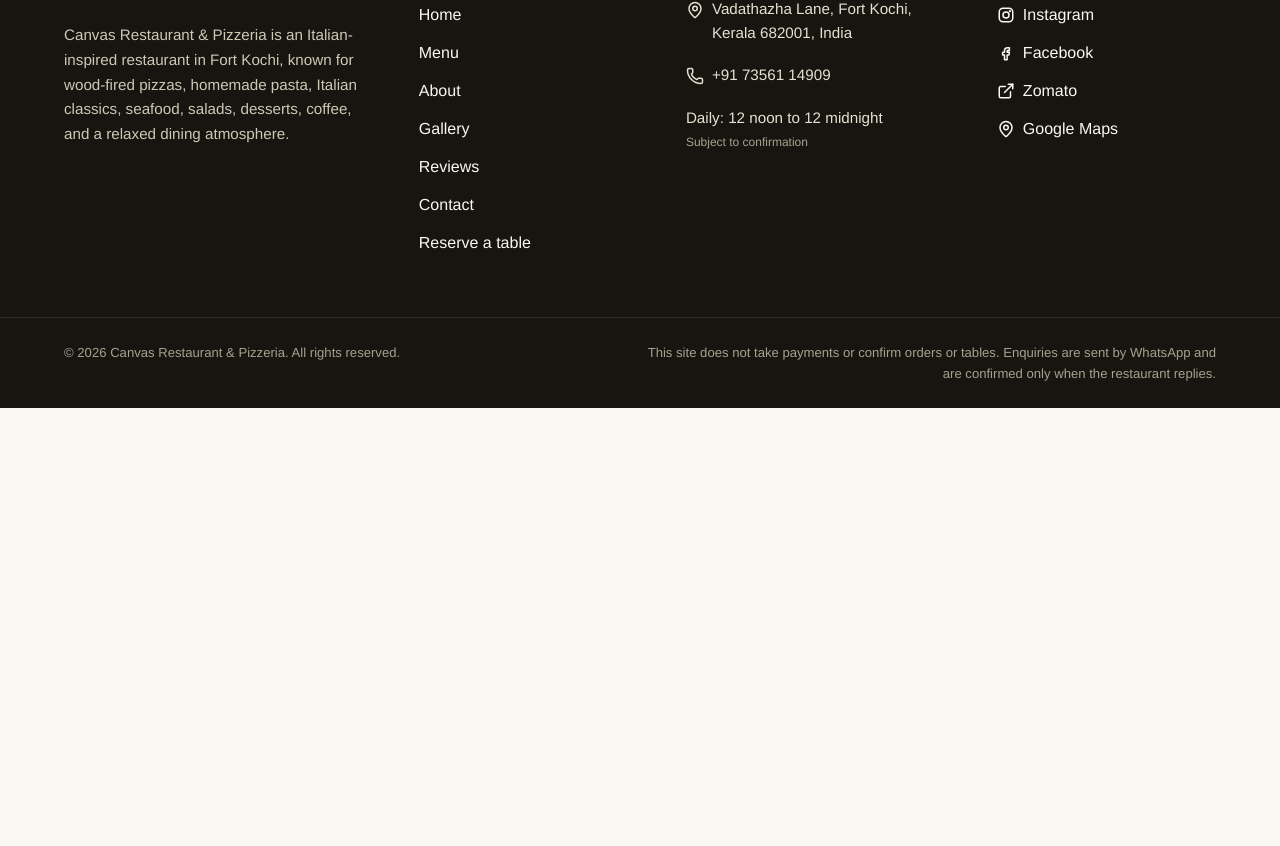
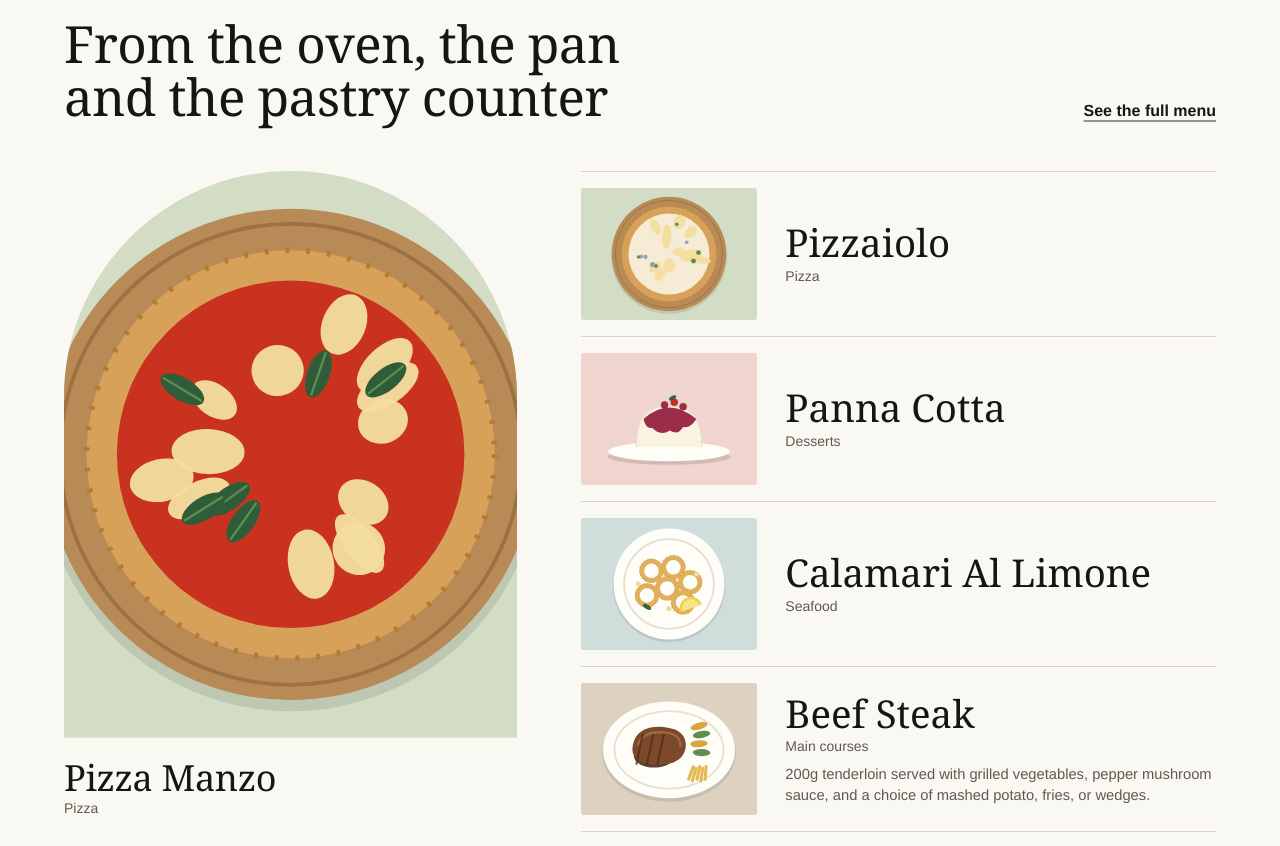
Before and after one commit to abinaze/canvas-restaurant, a React (Vite) app: page / in a window 1280 px wide. Shown: the part 1009-1855 px from the top of the page. Before the commit the page ends 1417 px from the top, so only its background shows below. Built offline with nearby package versions, Linux system fonts and the light colour scheme.

Commit message:
Add featured menu section
Six favourites linking to their dish dialogs.

```diff
--- a/src/pages/Home.tsx
+++ b/src/pages/Home.tsx
@@ -1,6 +1,7 @@
 import { usePageMeta } from "../hooks/usePageMeta";
 import { routes } from "../data/routes";
 import { Hero } from "../sections/Hero";
+import { Featured } from "../sections/Featured";
 
 const meta = routes[0];
 
@@ -9,6 +10,7 @@ export default function Home() {
   return (
     <>
       <Hero />
+      <Featured />
     </>
   );
 }
--- /dev/null
+++ b/src/sections/Featured.tsx
@@ -0,0 +1,41 @@
+import { Link } from "react-router-dom";
+import { featuredItems, getCategory } from "../data/menu";
+import { Picture } from "../components/Picture";
+import { itemArt } from "../components/MenuCard";
+
+export function Featured() {
+  const [lead, ...rest] = featuredItems;
+  return (
+    <section className="section" aria-labelledby="featured-title">
+      <div className="wrap">
+        <div className="flex flex-wrap items-end justify-between gap-6">
+          <h2 id="featured-title" className="h-section max-w-xl">From the oven, the pan and the pastry counter</h2>
+          <Link to="/menu" className="link-underline font-semibold">See the full menu</Link>
+        </div>
+
+        <div className="mt-12 grid gap-10 lg:grid-cols-[5fr_7fr] lg:gap-16">
+          <Link to={`/menu?item=${lead.id}`} className="group block">
+            <Picture id={lead.id} kind={itemArt(lead)} seed={lead.id} alt={lead.name} decorative className="arch aspect-[4/5] w-full" />
+            <h3 className="mt-5 font-display text-4xl">{lead.name}</h3>
+            <p className="text-sm text-muted">{getCategory(lead.category).name}</p>
+          </Link>
+
+          <ul className="border-t border-line">
+            {rest.map((item) => (
+              <li key={item.id} className="border-b border-line">
+                <Link to={`/menu?item=${item.id}`} className="group flex items-center gap-5 py-4 sm:gap-7">
+                  <Picture id={item.id} kind={itemArt(item)} seed={item.id} alt={item.name} decorative className="aspect-[4/3] w-28 shrink-0 rounded-[3px] sm:w-44" />
+                  <span className="min-w-0">
+                    <span className="block font-display text-[clamp(1.7rem,3vw,2.4rem)] leading-none transition-colors group-hover:text-tomato">{item.name}</span>
+                    <span className="mt-1 block text-sm text-muted">{getCategory(item.category).name}</span>
+                    {item.description && <span className="mt-2 hidden text-[0.92rem] leading-snug text-muted sm:block">{item.description}</span>}
+                  </span>
+                </Link>
+              </li>
+            ))}
+          </ul>
+        </div>
+      </div>
+    </section>
+  );
+}
```
